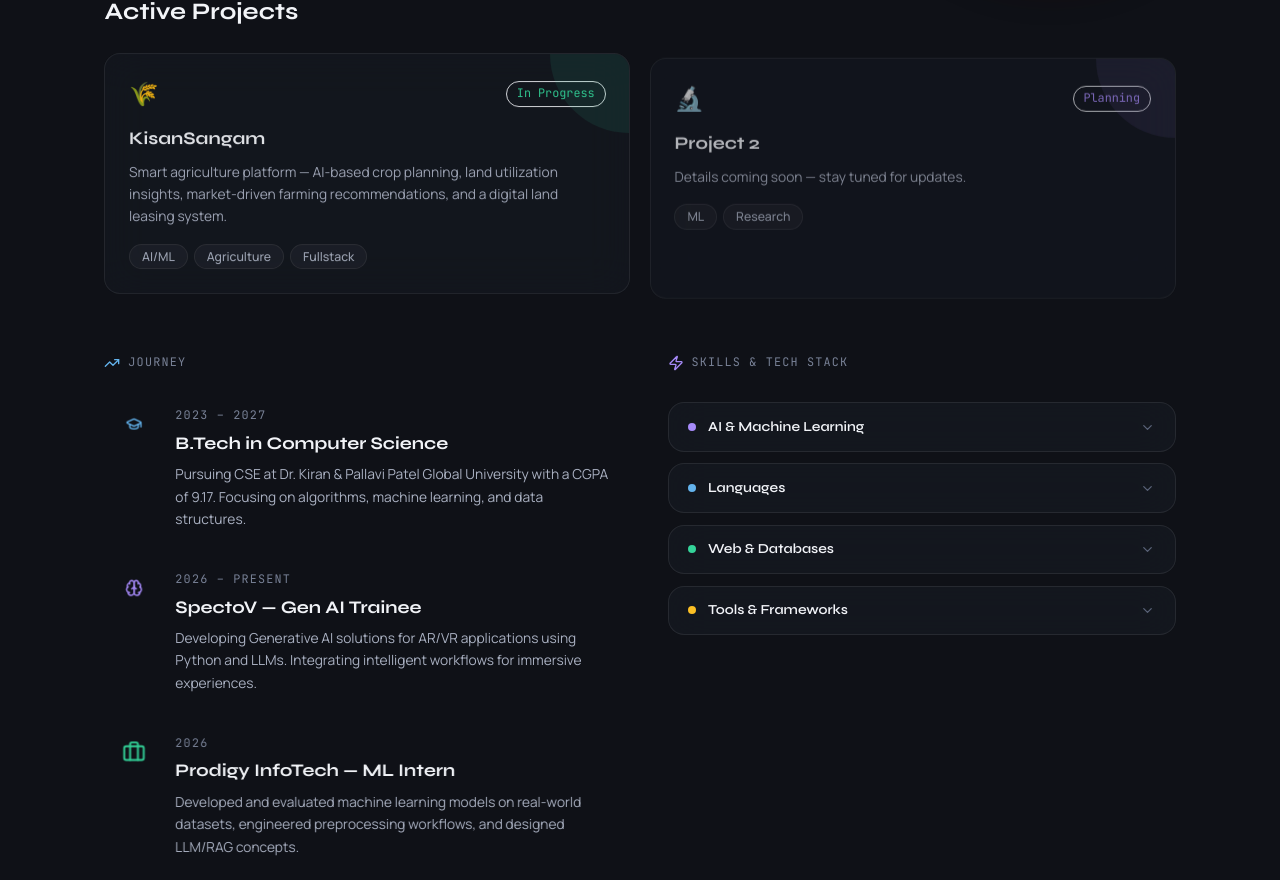
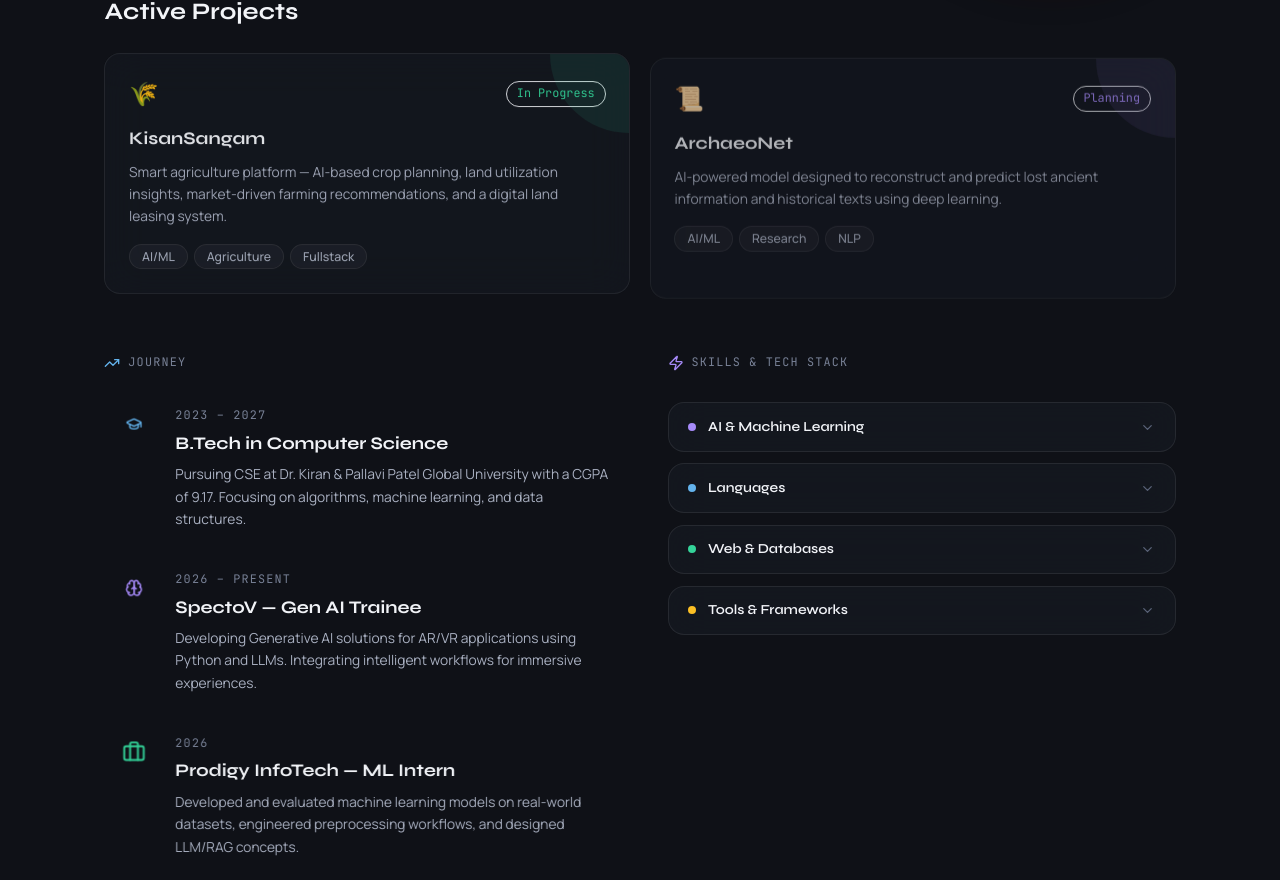
Before and after one commit to meet25bar/Protfolio, a React (Vite) app: page /about in a window 1280 px wide. Shown: the part 1410-2290 px from the top of the page. Built offline with nearby package versions, Linux system fonts and the light colour scheme.

Commit message:
Update Project 2 details to ArchaeoNet

```diff
--- a/src/components/About.jsx
+++ b/src/components/About.jsx
@@ -204,11 +204,11 @@ const CURRENT_PROJECTS = [
     color: 'rgb(52,211,153)',
   },
   {
-    name: 'Project 2',
-    emoji: '🔬',
-    desc: 'Details coming soon — stay tuned for updates.',
+    name: 'ArchaeoNet',
+    emoji: '📜',
+    desc: 'AI-powered model designed to reconstruct and predict lost ancient information and historical texts using deep learning.',
     status: 'Planning',
-    tags: ['ML', 'Research'],
+    tags: ['AI/ML', 'Research', 'NLP'],
     color: 'rgb(167,139,250)',
   },
 ]
```
Also changed, not shown: 1 other file (tests, documents, lock files or other folders).
